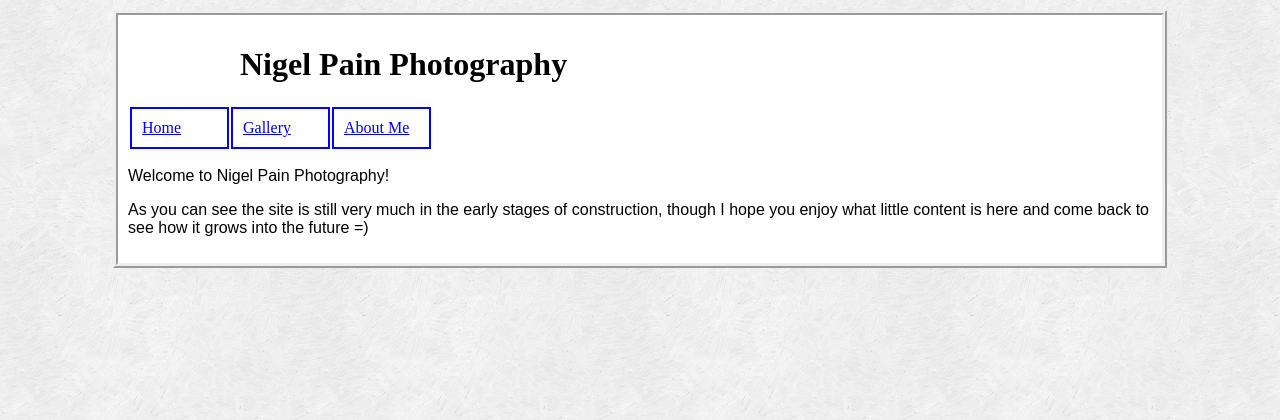
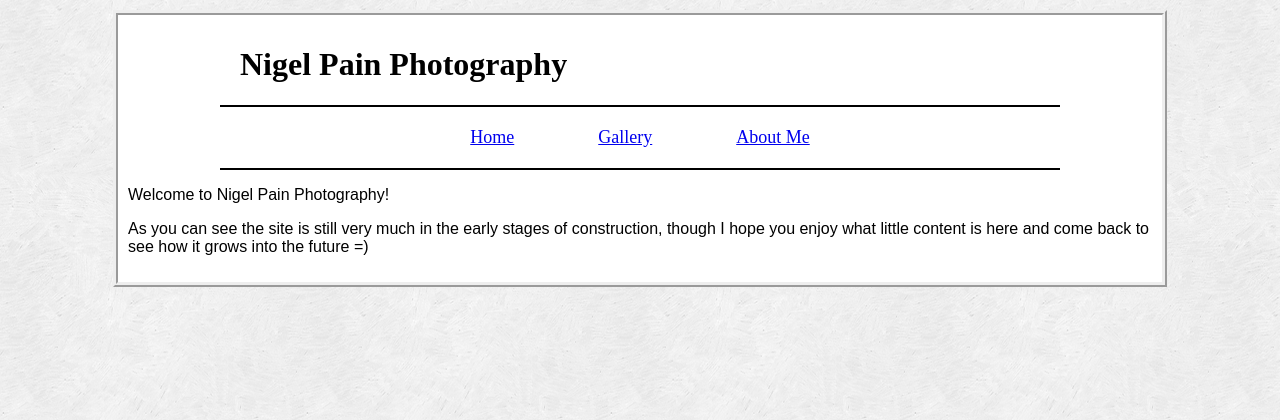
Before and after one commit to nigelpain/personal-site, a PHP site: page / in a window 1280 px wide. Shown: the top 420 px of the page. Run offline with PHP 8.4, Linux system fonts and the light colour scheme.

Commit message:
added very basic navigation bar onto the site

```diff
--- a/aboutme.html
+++ b/aboutme.html
@@ -9,6 +9,11 @@
       <div id="logo">
         <h1>Nigel Pain Photography</h1>
       </div>
+      <ul id="navbar">
+        <li class="navbutton"><a href="index.html">Home</a></li>
+        <li class="navbutton"><a href="gallery/index.html">Gallery</a></li>
+        <li class="navbutton"><a href="aboutme.html">About Me</a></li>
+      </ul>
       <p>My name is Nigel and I like photography</p>
     </div>
   </body>
--- a/css/styles.css
+++ b/css/styles.css
@@ -17,6 +17,21 @@ body {
   margin: 10px auto 10px auto;
 }
 
+#navbar {
+  width: 800px;
+  margin: 10px auto 10px auto;
+  border-top: 2px solid;
+  border-bottom: 2px solid;
+  padding: 20px;
+  text-align: center;
+}
+
+.navbutton {
+  font-size: 18px;
+  display: inline;
+  margin: 0px 40px;
+}
+
 p {
   font-family: Arial, Verdana, sans-serif;
 }
@@ -25,10 +40,3 @@ img {
   width: 800px;
   height: 600px;
 }
-
-.navbutton {
-  width: 75px;
-  margin: 10px;
-  border: 2px solid blue;
-  padding: 10px;
-}
--- a/gallery/index.html
+++ b/gallery/index.html
@@ -9,6 +9,11 @@
       <div id="logo">
         <h1>Nigel Pain Photography</h1>
       </div>
+      <ul id="navbar">
+        <li class="navbutton"><a href="../index.html">Home</a></li>
+        <li class="navbutton"><a href="index.html">Gallery</a></li>
+        <li class="navbutton"><a href="../aboutme.html">About Me</a></li>
+      </ul>
       <a href="wildlife.html">Wildlife</a>
       <a href="stilllife.html">Still Life</a>
     </div>
--- a/gallery/stilllife.html
+++ b/gallery/stilllife.html
@@ -9,6 +9,11 @@
       <div id="logo">
         <h1>Nigel Pain Photography</h1>
       </div>
+      <ul id="navbar">
+        <li class="navbutton"><a href="../index.html">Home</a></li>
+        <li class="navbutton"><a href="index.html">Gallery</a></li>
+        <li class="navbutton"><a href="../aboutme.html">About Me</a></li>
+      </ul>
       <img src="../images/First to Fall (website).jpg" alt="An image of a fallen apple amongst autumn leaves" title="First to Fall" />
     </div>
   </body>
--- a/gallery/wildlife.html
+++ b/gallery/wildlife.html
@@ -9,6 +9,11 @@
       <div id="logo">
         <h1>Nigel Pain Photography</h1>
       </div>
+      <ul id="navbar">
+        <li class="navbutton"><a href="../index.html">Home</a></li>
+        <li class="navbutton"><a href="index.html">Gallery</a></li>
+        <li class="navbutton"><a href="../aboutme.html">About Me</a></li>
+      </ul>
       <img src="../images/Little Nipper (website).jpg" alt="An image of a baby crocodile resting on a log" title="Little Nipper" />
     </div>
   </body>
--- a/index.html
+++ b/index.html
@@ -9,13 +9,11 @@
       <div id="logo">
         <h1>Nigel Pain Photography</h1>
       </div>
-      <table>
-        <tr>
-          <td class="navbutton"><a href="index.html">Home</a></td>
-          <td class="navbutton"><a href="gallery/index.html">Gallery</a></td>
-          <td class="navbutton"><a href="aboutme.html">About Me</a></td>
-        </tr>
-      </table>
+      <ul id="navbar">
+        <li class="navbutton"><a href="index.html">Home</a></li>
+        <li class="navbutton"><a href="gallery/index.html">Gallery</a></li>
+        <li class="navbutton"><a href="aboutme.html">About Me</a></li>
+      </ul>
       <p>Welcome to Nigel Pain Photography!</p>
       <p>As you can see the site is still very much in the early stages of construction, though I hope you enjoy what little content is here and come back to see how it grows into the future =)</p>
     </div>
```
